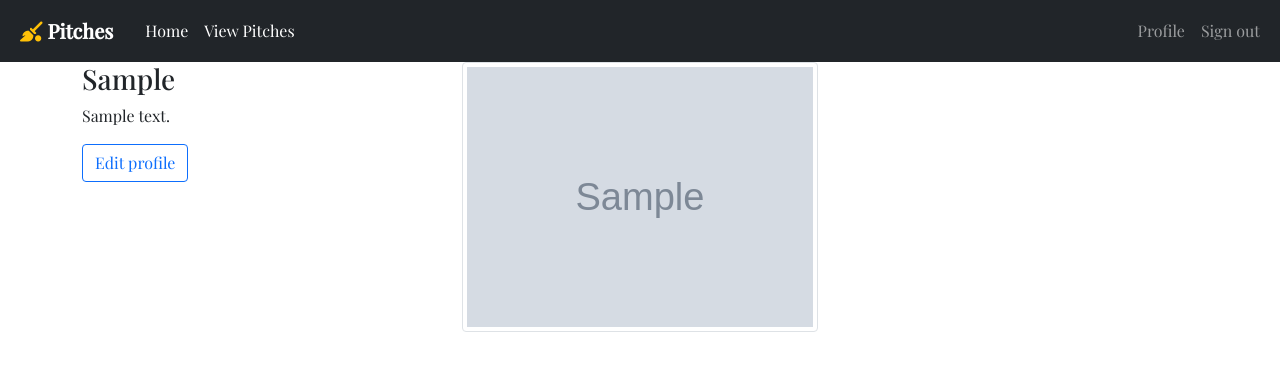
After one commit to Paul-Ngigi/Pitches, a Flask app: a page that uses app/templates/navbar.html in a window 1280 px wide. The commit adds this page. Shown: the top 371 px of the page. Run offline with Flask 2, Linux system fonts and the light colour scheme; a user stored in the database is signed in; tables that the repository leaves empty hold one stand-in row (values such as "Sample post"); grey boxes marked "Sample" are stand-in pictures; some libraries are stand-ins or nearby versions.

Commit message:
add a profile section

```diff
--- a/app/__init__.py
+++ b/app/__init__.py
@@ -3,6 +3,7 @@ from config import config_options
 from flask_bootstrap import Bootstrap
 from flask_sqlalchemy import SQLAlchemy
 from flask_login import LoginManager
+from flask_uploads import UploadSet, configure_uploads, IMAGES
 
 
 bootstrap = Bootstrap()
@@ -10,6 +11,7 @@ db = SQLAlchemy()
 login_manager = LoginManager()
 login_manager.session_protection = 'strong'
 login_manager.login_view = 'auth.login'
+photos = UploadSet('photos', IMAGES)
 
 def create_app(config_name):
     app = Flask(__name__)
@@ -22,6 +24,10 @@ def create_app(config_name):
     db.init_app(app)
     login_manager.init_app(app)
 
+    # Configure UploadSet
+    configure_uploads(app,photos)
+
+
     # Registering blueprints
     from .main import main as main_blueprint
     app.register_blueprint(main_blueprint)
--- a/app/auth/views.py
+++ b/app/auth/views.py
@@ -2,7 +2,7 @@ from flask import render_template, redirect, url_for, flash, request
 from . import auth
 from ..models import User
 from .forms import LoginForm, RegistrationForm
-from .. import db
+from .. import db, photos
 from flask_login import login_user, logout_user, login_required
 
 
--- a/app/main/views.py
+++ b/app/main/views.py
@@ -1,6 +1,9 @@
-from flask import render_template
+from flask import render_template, request, redirect, url_for, abort
 from . import main
 from flask_login import login_required
+from ..models import User
+from .. import db
+from .forms import UpdateProfile
 
 
 @main.route('/')
@@ -14,3 +17,32 @@ def index():
 def pitches():
     title = 'Pitches -  Welcome to The Pitches Website'
     return render_template('pitches.html', title=title)
+
+@main.route('/user/<uname>')
+def profile(uname):
+    user = User.query.filter_by(username = uname).first()
+
+    if user is None:
+        abort(404)
+
+    return render_template("profile/profile.html", user = user)
+
+
+@main.route('/user/<uname>/update',methods = ['GET','POST'])
+@login_required
+def update_profile(uname):
+    user = User.query.filter_by(username = uname).first()
+    if user is None:
+        abort(404)
+
+    form = UpdateProfile()
+
+    if form.validate_on_submit():
+        user.bio = form.bio.data
+
+        db.session.add(user)
+        db.session.commit()
+
+        return redirect(url_for('.profile',uname=user.username))
+
+    return render_template('profile/update.html',form =form)
--- a/app/models.py
+++ b/app/models.py
@@ -6,9 +6,12 @@ from . import login_manager
 
 class User(UserMixin,db.Model):
     __tablename__ = 'users'
+
     id = db.Column(db.Integer,primary_key = True)
     username = db.Column(db.String(255))
     email = db.Column(db.String(255), unique=True, index=True)
+    bio = db.Column(db.String(255))
+    profile_pic_path = db.Column(db.String())
     role_id = db.Column(db.Integer, db.ForeignKey('roles.id'))
     pass_secure = db.Column(db.String(255))
 
--- a/app/templates/auth/login.html
+++ b/app/templates/auth/login.html
@@ -15,7 +15,7 @@
       {% endfor %}
       <!-- Login form -->
       {{wtf.quick_form(login_form)}}
-      <p> Don't have an account? <a href="{{url_for('auth.register')}}" class="btn btn-outline-warning">Sign up here</a></p>
+      <p> Don't have an account? <a href="{{url_for('auth.register')}}" class="btn btn-outline-primary">Sign up here</a></p>
      </div>
      <div clas="col-md-2"> </div>
     </div>
--- a/app/templates/index.html
+++ b/app/templates/index.html
@@ -12,7 +12,7 @@
             <p>This may vary depending on the situation and the person you mean to impress.</p>
             <h6>Having this into thought, You don't need to worry no more, you know why?</h6>
             <h5>BECAUSE WE GOT YOU <span>&#128074;&#127997;</span></h5>
-            <a href="#" class="btn btn-outline-primary mt-4">Sign Up</a>
+            <a href="{{url_for('auth.register')}}" class="btn btn-outline-primary mt-4">Sign Up</a>
         </div>
         <div class="col-md-6 p-5">
             <img src="../static/images/wall.jpg" alt="" height="350px" width="350px">
@@ -33,7 +33,7 @@
                     <p class="card-text">Sign up and have a chance to communicate with other users. This will be
                         a great chance to learn from others
                     </p>
-                    <a href="#" class="btn btn-outline-primary">Sign Up</a>
+                    <a href="{{url_for('auth.register')}}" class="btn btn-outline-primary">Sign Up</a>
                 </div>
             </div>
         </div>
@@ -57,7 +57,7 @@
                     <p class="card-text">Since you will have a chance to view other peoples pitches, this will be a
                         great environment for you to learn more from others.
                     </p>
-                    <a href="#" class="btn btn-outline-primary">Login</a>
+                    <a href="{{url_for('auth.login')}}" class="btn btn-outline-primary">Login</a>
                 </div>
             </div>
         </div>
--- a/app/templates/navbar.html
+++ b/app/templates/navbar.html
@@ -18,7 +18,7 @@
             <ul class="navbar-nav navbar-right">
                 {% if current_user.is_authenticated %}
                 <li class="nav-item">
-                    {{current_user.username}}
+                    <a href="{{url_for('main.profile',uname=current_user.username)}}" class="nav-link">Profile</a>
                 </li>
                 <li class="nav-item">
                     <a href="{{url_for('auth.logout')}}" class="nav-link">Sign out</a>
--- /dev/null
+++ b/app/templates/profile/profile.html
@@ -0,0 +1,33 @@
+{% extends 'base.html'%}
+
+{% block content %}
+<div class="container">
+    <div class="row">
+        <!-- displaying  Username-->
+        <div class="col-md-4">
+            <h3> {{user.username| capitalize}} </h3>
+
+            <!--Displaying user bio-->
+            {% if user.bio %}
+            <p> {{user.bio}}</p>
+            {%else%}
+            <p> {{user.username| capitalize}} has no bio </p>
+            {% endif %}
+            {% if user == current_user %}
+            <a href="{{url_for('main.update_profile',uname=user.username)}}" class="btn btn-outline-primary">Edit profile</a>
+            {% endif %}
+
+        </div>
+
+        <!--Display profile photo-->
+        <div class="col-md-4">
+
+            {% if user.profile_pic_path %}
+            <img src="{{url_for('static',filename=user.profile_pic_path)}}" alt="" class="img-thumbnail">
+            {%else%}
+            <p>No profile picture</p>
+            {% endif %}
+        </div>
+    </div>
+</div>
+{% endblock %}
--- a/config.py
+++ b/config.py
@@ -7,6 +7,7 @@ class Config:
     """
     SECRET_KEY = os.environ.get('SECRET_KEY')
     SQLALCHEMY_DATABASE_URI = 'postgresql+psycopg2://root:root@localhost/pitches'
+    UPLOADED_PHOTOS_DEST ='app/static/photos'
 
 
 class ProdConfig(Config):
```
Also changed, not shown: app/main/forms.py (+8 -0 lines), app/templates/profile/update.html (added, +8 -0 lines), migrations/versions/e7170d7af198_add_profile_information.py (added, +30 -0 lines).
